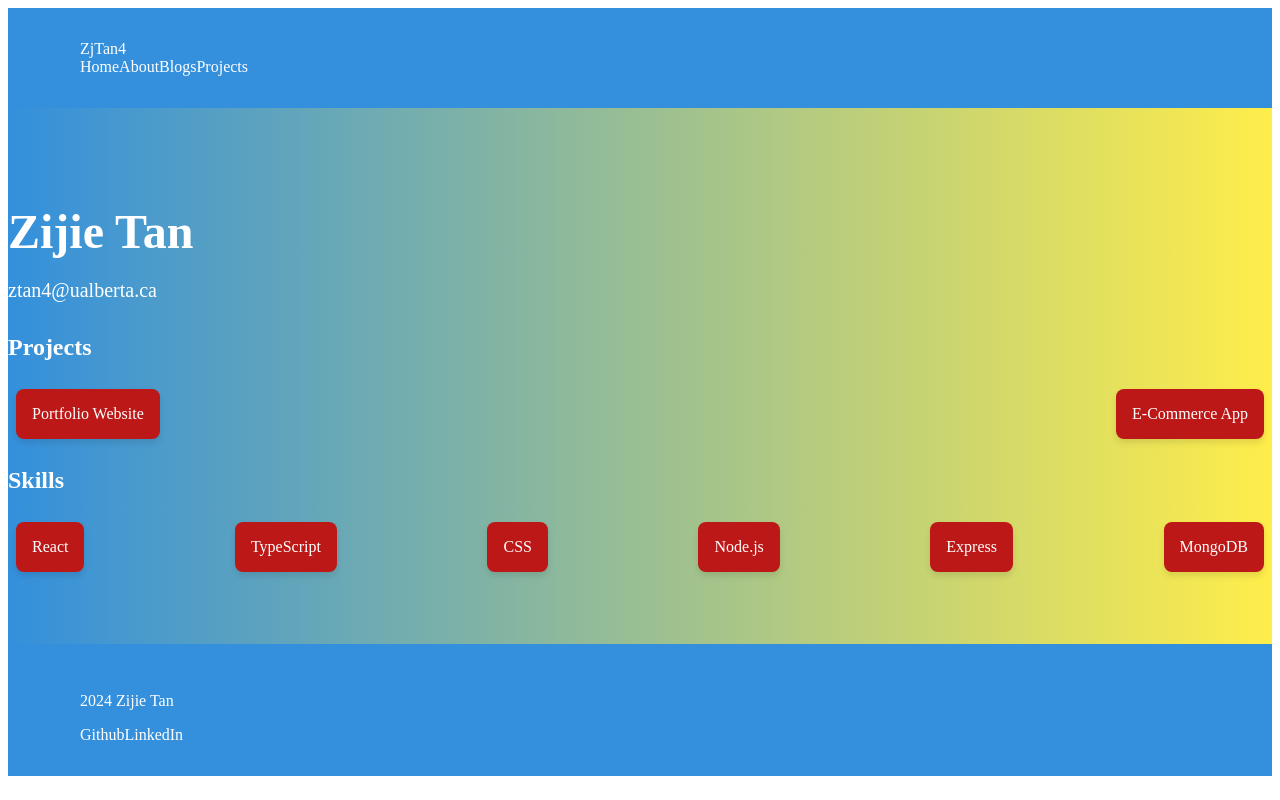
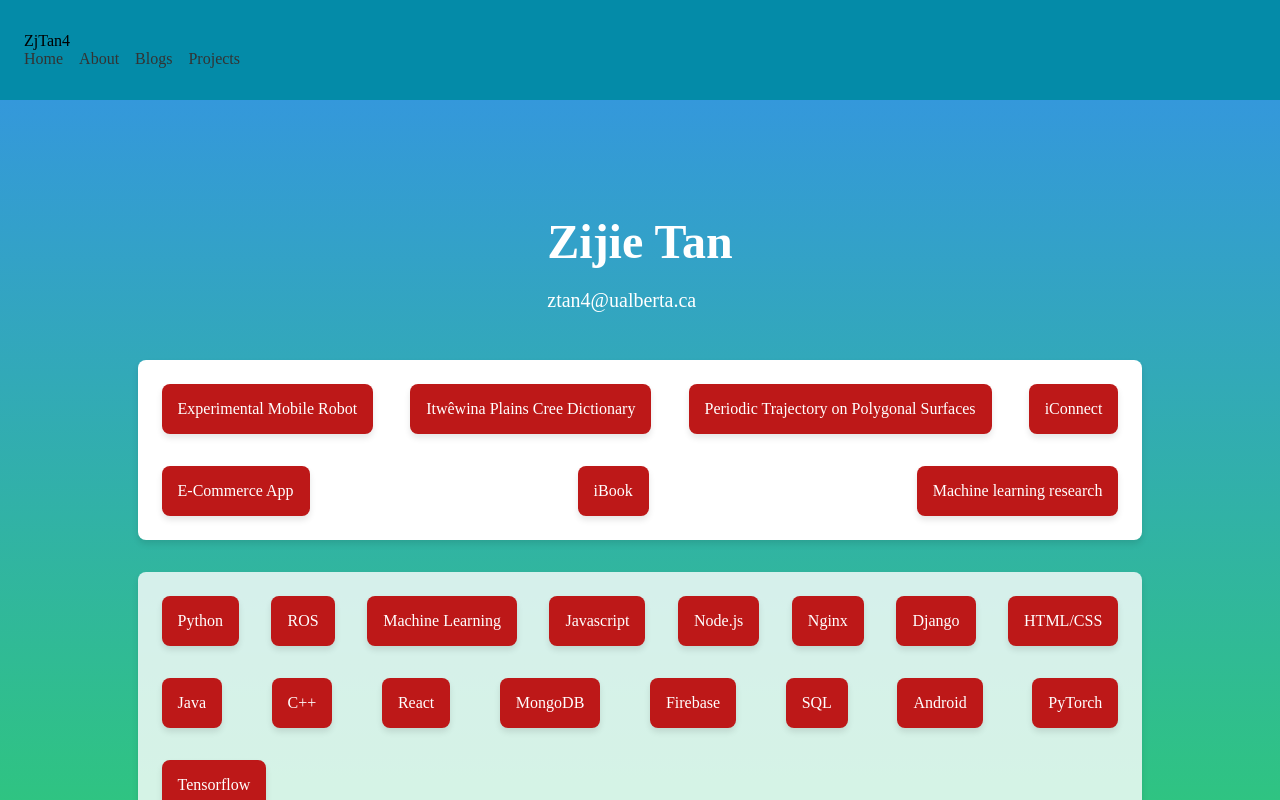
Before and after one commit to ZjTan4/ZjTan4.github.io, a React app: page / in a window 1280 px wide. Built offline with nearby package versions, Linux system fonts and the light colour scheme.

Commit message:
still trying to fix the scrolling problem

```diff
--- a/public/data/projects.json
+++ b/public/data/projects.json
@@ -1,16 +1,51 @@
 {
   "projects": [
     {
-      "id": "portfolio",
-      "name": "Portfolio Website",
-      "skills": ["React", "TypeScript", "CSS"],
+      "id": "Experimental Mobile Robot",
+      "name": "Experimental Mobile Robot",
+      "skills": ["Python", "ROS", "Machine Learning"],
       "description": "A website to showcase my skills and projects.",
       "url": "https://myportfolio.com"
     },
     {
+      "id": "Itwêwina Plains Cree Dictionary",
+      "name": "Itwêwina Plains Cree Dictionary",
+      "skills": ["Javascript", "Node.js", "Nginx", "Django", "HTML/CSS"],
+      "description": "A scalable e-commerce platform with full payment integration.",
+      "url": "https://myecommerceapp.com"
+    },
+    {
+      "id": "Periodic Trajectory on Polygonal Surfaces",
+      "name": "Periodic Trajectory on Polygonal Surfaces",
+      "skills": ["Java", "C++"],
+      "description": "A scalable e-commerce platform with full payment integration.",
+      "url": "https://myecommerceapp.com"
+    },
+    {
+      "id": "iConnect",
+      "name": "iConnect",
+      "skills": ["Javascript", "Python", "React", "MongoDB", "Firebase"],
+      "description": "A scalable e-commerce platform with full payment integration.",
+      "url": "https://myecommerceapp.com"
+    },
+    {
       "id": "ecommerce",
       "name": "E-Commerce App",
-      "skills": ["Node.js", "Express", "MongoDB"],
+      "skills": ["SQL", "Node.js"],
+      "description": "A scalable e-commerce platform with full payment integration.",
+      "url": "https://myecommerceapp.com"
+    },
+    {
+      "id": "iBook",
+      "name": "iBook",
+      "skills": ["Java", "Android"],
+      "description": "A scalable e-commerce platform with full payment integration.",
+      "url": "https://myecommerceapp.com"
+    },
+    {
+      "id": "Machine learning research",
+      "name": "Machine learning research",
+      "skills": ["Python", "PyTorch", "Tensorflow"],
       "description": "A scalable e-commerce platform with full payment integration.",
       "url": "https://myecommerceapp.com"
     }
--- a/public/index.html
+++ b/public/index.html
@@ -10,6 +10,7 @@
 <body>
     <noscript>You need to enable JavaScript to run this app.</noscript>
     <div id="root"></div>
+    <div id="pageloading"></div>
 </body>
 
 </html>
--- a/src/assets/styles/components.css
+++ b/src/assets/styles/components.css
@@ -1,19 +1,16 @@
 /* Header and Footer */
-.header,
-.footer {
+.header {
     background-color: var(--primary-color);
-    color: white;
     padding: 1rem 0;
 }
 
-.header a,
-.footer a {
-    color: white;
+.header a {
+    color: var(--text-color);
+    margin-right: 1rem;
     text-decoration: none;
 }
 
-.header a:hover,
-.footer a:hover {
+.header a:hover {
     text-decoration: underline;
 }
 
--- a/src/assets/styles/global.css
+++ b/src/assets/styles/global.css
@@ -1,15 +1,41 @@
 :root {
-    --primary-color: #3490dc;
+    --primary-color: rgb(4, 139, 168);
     --secondary-color: #ffed4a;
-    --background-color: #f8fafc;
+    --background-color: rgba(255, 255, 255, 0.8);
     --text-color: #333;
     --highlight-color: rgb(61, 138, 214);
-    --font-family: 'Inter', sans-serif;
+}
+
+html,
+body {
+    height: 100%;
+    margin: 0;
+    padding: 0;
+    box-sizing: border-box;
+    overflow-x: hidden;
+    /* Prevent horizontal scrolling */
+}
+
+body {
+    background-color: var(--background-color);
+}
+
+main {
+    min-height: calc(100vh - 80px);
+    /* Adjust for header/footer height */
+    display: flex;
+    flex-direction: column;
+    justify-content: center;
+    /* Center content vertically */
+    align-items: center;
+    /* Center content horizontally */
 }
 
 /* Utility Classes */
+.content {
+    background-color: var(--primary-color);
+}
 .container {
-    max-width: 1120px;
     margin: 0 auto;
     padding: 1rem 1.5rem;
 }
@@ -23,3 +49,21 @@
 .text-center {
     text-align: center;
 }
+
+/* Frosted Glass Effect */
+.frosted-background {
+    position: absolute;
+    /* Cover the entire background */
+    top: 0;
+    left: 0;
+    width: 100%;
+    height: 100%;
+    background: rgba(255, 255, 255, 0.2);
+    /* Semi-transparent white */
+    backdrop-filter: blur(10px);
+    /* Blur effect */
+    -webkit-backdrop-filter: blur(10px);
+    /* For Safari */
+    z-index: -1;
+    /* Place behind other content */
+}
--- a/src/assets/styles/layout.css
+++ b/src/assets/styles/layout.css
@@ -1,9 +1,16 @@
+/*********************************************
+*                   Home                     *
+*********************************************/
 /* Hero Section */
 .hero {
-    background: linear-gradient(90deg, var(--primary-color), var(--secondary-color));
+    display: flex;
+    flex-direction: column;
+    align-items: center;
+    justify-content: center;
+    min-height: 100vh;
+    padding: 1rem;
+    background: linear-gradient(to bottom, #3498db, #2ecc71);
     color: white;
-    padding: 4rem 0;
-    position: relative;
 }
 
 .hero h1 {
@@ -17,14 +24,35 @@
 }
 
 /* Add a container for wrapping cards */
+.floating-section {
+    display: flex;
+    flex-direction: column;
+    gap: 2rem;
+    align-items: center;
+    padding: 1rem;
+}
+
+.projects-container {
+    background: white;
+    border-radius: 8px;
+    box-shadow: 0 4px 6px rgba(0, 0, 0, 0.1);
+    padding: 1rem;
+    width: 80%;
+}
+
+.skills-container {
+    background: rgba(255, 255, 255, 0.8);
+    border-radius: 8px;
+    box-shadow: 0 4px 6px rgba(0, 0, 0, 0.1);
+    padding: 1rem;
+    width: 80%;
+}
+
 .floating-card-container {
     display: flex;
     flex-wrap: wrap;
-    /* Allows wrapping to the next row */
     gap: 1rem;
-    /* Spacing between cards */
     justify-content: space-between;
-    /* Align cards with spacing */
 }
 
 /* connecting lines */
@@ -38,7 +66,9 @@
     /* Prevent interfering with card hover */
 }
 
-/* Blogs */
+/*********************************************
+*                   Blogs                    *
+*********************************************/
 .article-display {
     width: "70%";
     padding: "1rem";
--- a/src/pages/Blogs.tsx
+++ b/src/pages/Blogs.tsx
@@ -20,6 +20,10 @@ const Blogs : React.FC = () => {
             try {
                 const fetchedBlogs = await fetchBlogs();
                 setBlogs(fetchedBlogs);
+                // if there are blogs, display the first one by default
+                if (fetchedBlogs.length > 0) {
+                    setSelectedBlog(fetchedBlogs[0]);
+                }
             } catch (error) {
                 console.error("Error fetching blogs: ", error);
             }
--- a/src/pages/Home.tsx
+++ b/src/pages/Home.tsx
@@ -37,9 +37,9 @@ const Home: React.FC = () => {
             line.setAttribute("y1", y1.toString());
             line.setAttribute("x2", x2.toString());
             line.setAttribute("y2", y2.toString());
-            line.setAttribute("stroke", "black");
+            line.setAttribute("stroke", "orange");
             line.setAttribute("stroke-dasharray", "4");
-            line.setAttribute("stroke-width", "1");
+            line.setAttribute("stroke-width", "2");
             return line;
         }
 
@@ -106,8 +106,7 @@ const Home: React.FC = () => {
             </header>
             <section className="floating-section">
                 {/* projects section */}
-                <div className="projects">
-                    <h2>Projects</h2>
+                <div className="projects-container">
                     <div className="floating-card-container">
                         {projects.map((project) => (
                             <Card
@@ -122,8 +121,7 @@ const Home: React.FC = () => {
                     </div>
                 </div>
                 {/* skills section */}
-                <div className="skills">
-                    <h2>Skills</h2>
+                <div className="skills-container">
                     <div className="floating-card-container">
                         {skills.map((skill) => (
                             <Card
--- a/src/pages/Projects.tsx
+++ b/src/pages/Projects.tsx
@@ -1,10 +1,34 @@
-import React from "react";
+import React, { useEffect, useState } from "react";
 
 import "@assets/styles/layout.css"
+import { fetchProjects } from "@utils/api";
+import { Project } from "@utils/types";
 
 const Projects : React.FC = () => {
+    const [projects, setProjects] = useState<Project[]>([]);
+
+    useEffect(() => {
+        const loadProjects = async () => {
+            try {
+                const data = await fetchProjects();
+                setProjects(data);
+            } catch(error:any) {
+                console.error("Error fetching projects:", error);
+            }
+        }
+        loadProjects();
+    }, []);
     return (
-        <div>Projects</div>
+        <div>
+            <h2>Project</h2>
+            <div>
+                {projects.map((project) => (
+                    <div>
+                        {project.name}
+                    </div>
+                ))}
+            </div>
+        </div>
     )
 };
 
```
